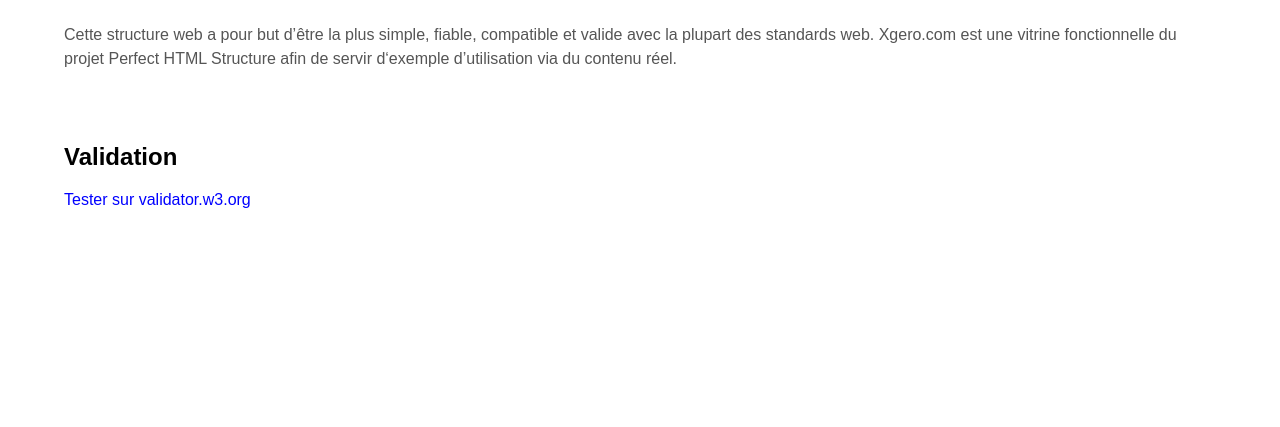
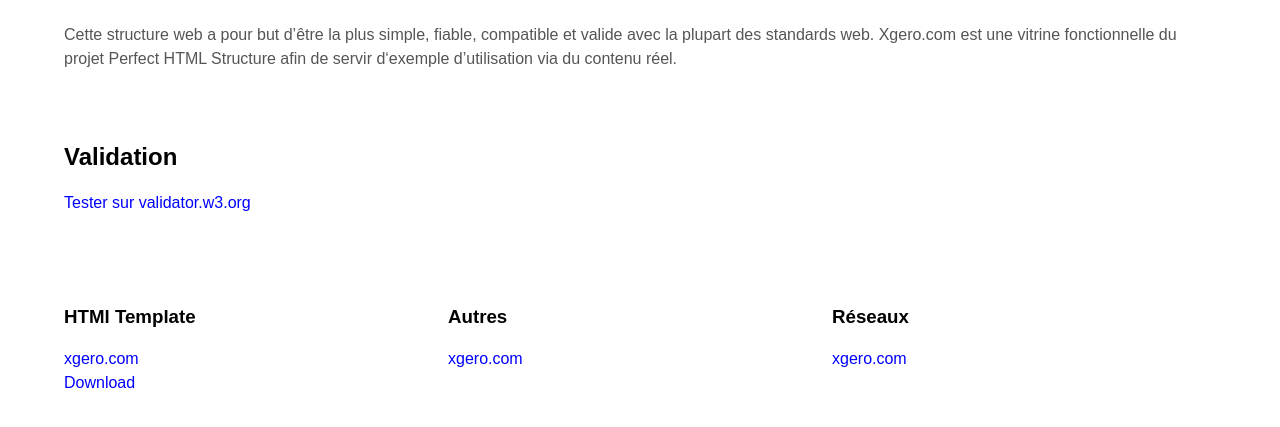
Before and after one commit to Xgero/Perfect-HTML-Structure, a PHP site: page / in a window 1280 px wide. Shown: the part 171-598 px from the top of the page. Run offline with PHP 8.4, Linux system fonts and the light colour scheme.

Commit message:
Corrections

```diff
--- a/assets/css/style.css
+++ b/assets/css/style.css
@@ -1,3 +1,12 @@
+
+/********** COLS ***********/
+.cols {display:table;width:100%;table-layout:fixed}
+.col {display:table-cell}
+
+@media all and (max-width:620px) {
+.col {display:block}
+}
+
 /********** MARGINS ***********/
 .m_t_xl {margin-top:72px}
 .m_r_xl {margin-right:72px}
@@ -29,6 +38,7 @@ html, body {padding:0;margin:0;font-family:sans-serif}
 * {box-sizing:border-box}
 .container {width:1280px;max-width:90%;margin-left:auto;margin-right:auto}
 p {line-height:1.5em}
-ul {padding:0;list-style-type:none;}
-a {color:blue;text-decoration:none;}
-a:hover {text-decoration:underline;}
+ul {padding:0;list-style-type:none}
+li {line-height:1.5em}
+a {color:blue;text-decoration:none}
+a:hover {text-decoration:underline}
--- a/index.html
+++ b/index.html
@@ -34,6 +34,30 @@
 			</ul>
 		</div>
 
+		<footer>
+			<div class="container m_t_xl cols">
+				<div class="col">
+					<h3>HTMl Template</h3>
+					<ul>
+						<li><a href="https://xgero.com" title="Page d'accueil">xgero.com</a></li>
+						<li><a href="https://github.com/Xgero/Perfect-HTML-Structure" title="Download link">Download</a></li>
+					</ul>
+				</div>
+				<div class="col">
+					<h3>Autres</h3>
+					<ul>
+						<li><a href="https://xgero.com" title="Page d'accueil">xgero.com</a></li>
+					</ul>
+				</div>
+				<div class="col">
+					<h3>Réseaux</h3>
+					<ul>
+						<li><a href="https://xgero.com" title="Page d'accueil">xgero.com</a></li>
+					</ul>
+				</div>
+			</div>
+		</footer>
+
 	</body>
 
 </html>
```
